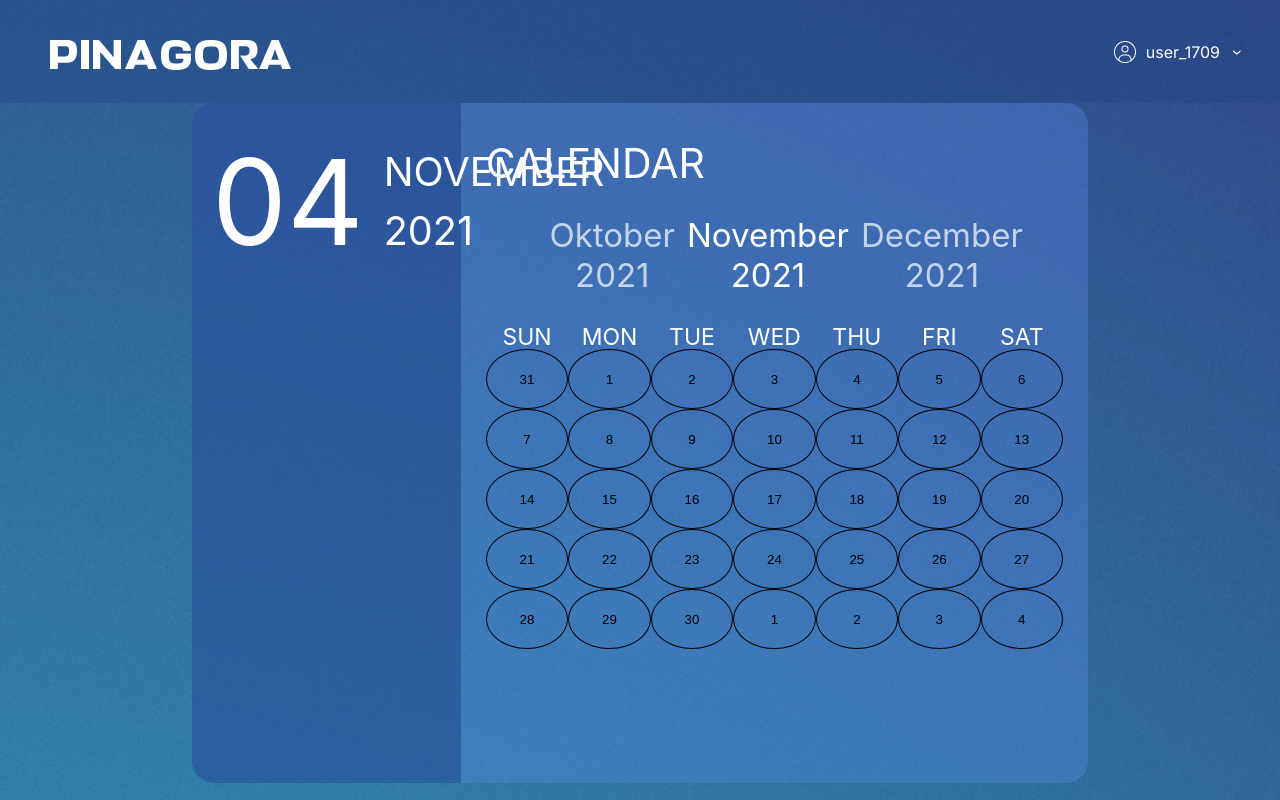
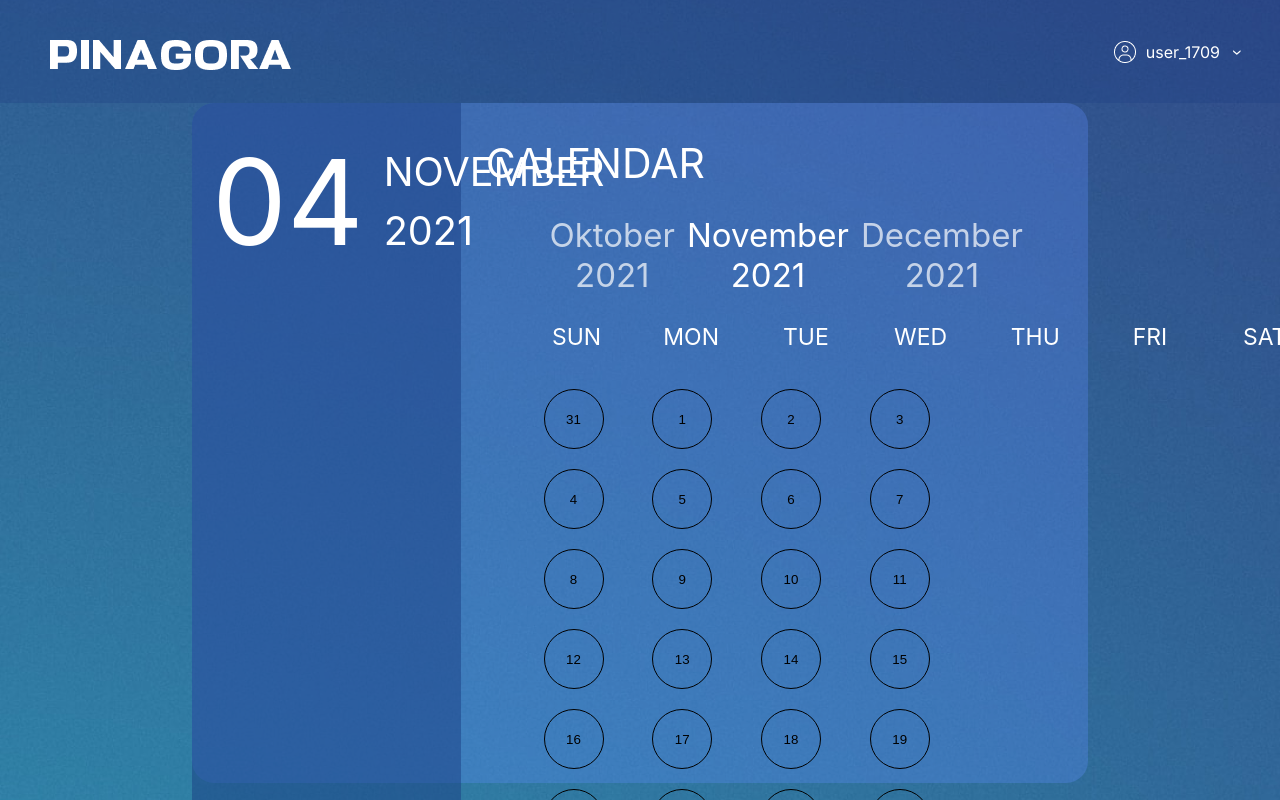
Before and after one commit to longetka/pinagora-client, a React (Create React App) app: page /paper in a window 1280 px wide. Shown: the top 800 px of the page. Built offline with nearby package versions, Linux system fonts and the light colour scheme; a web font is replaced by a local one.

Commit message:
paper in progress

```diff
--- a/src/pages/paper/Paper.scss
+++ b/src/pages/paper/Paper.scss
@@ -19,10 +19,15 @@
 	flex-direction: column;
 	justify-content: center;
 	align-items: center;
+	&__viewContainer {
+		width: 80%;
+	}
 	&__month-view {
 		&__days {
+			column-gap: 48.75px;
+			row-gap: 20px;
 			&__day {
-				width: 60px;
+				max-width: 60px!important;
 				height: 60px;
 				border: 1px solid black;
 				background-color: transparent;
@@ -30,7 +35,8 @@
 			}
 		}
 		&__weekdays {
-
+			column-gap: 48.75px;
+			margin-bottom: 40px;
 			&__weekday {
 				text-align: center;
 				& abbr {
```
